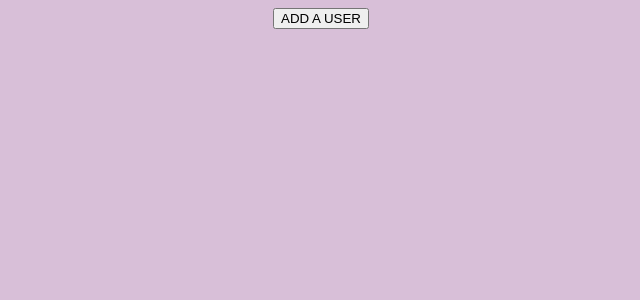
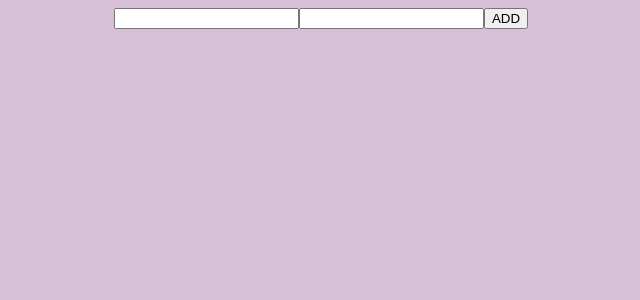
Before and after one commit to wishtack-training/wt-training-angular, an Angular app: page / in a window 1280 px wide. Shown: the top 300 px of the page, without its empty margins (319-959 px from the left). Built offline with nearby package versions, Linux system fonts and the light colour scheme.

Commit message:
Added `UserFormComponent`.

```diff
--- a/playground.ts
+++ b/playground.ts
@@ -26,7 +26,7 @@ person.sayHi();
 
 person.sayHiLater();
 
-class User {
+class Person {
     firstName: string;
     lastName: string;
     email: string;
--- a/src/app/app.module.ts
+++ b/src/app/app.module.ts
@@ -1,5 +1,6 @@
 import { BrowserModule } from '@angular/platform-browser';
 import { NgModule } from '@angular/core';
+import { FormsModule } from '@angular/forms';
 
 
 import { AppComponent } from './app.component';
@@ -18,7 +19,8 @@ import { UserFormComponent } from './user/user-form/user-form.component';
         UserFormComponent
     ],
     imports: [
-        BrowserModule
+        BrowserModule,
+        FormsModule
     ],
     bootstrap: [
         AppComponent
--- a/src/app/user/user-form/user-form.component.html
+++ b/src/app/user/user-form/user-form.component.html
@@ -1,3 +1,9 @@
-<p>
-  user-form works!
-</p>
+<form (ngSubmit)="submitUser()">
+
+    <input [(ngModel)]="user.firstName" name="firstName" type="text">
+
+    <input [(ngModel)]="user.lastName" name="lastName" type="text">
+
+    <button type="submit">ADD</button>
+
+</form>
--- a/src/app/user/user-form/user-form.component.ts
+++ b/src/app/user/user-form/user-form.component.ts
@@ -1,15 +1,26 @@
-import { Component, OnInit } from '@angular/core';
+import { Component, EventEmitter, OnInit, Output } from '@angular/core';
+import { User } from '../user';
 
 @Component({
-  selector: 'wt-user-form',
-  templateUrl: './user-form.component.html',
-  styleUrls: ['./user-form.component.css']
+    selector: 'wt-user-form',
+    templateUrl: './user-form.component.html',
+    styleUrls: ['./user-form.component.css']
 })
 export class UserFormComponent implements OnInit {
 
-  constructor() { }
+    @Output() onUserSubmit = new EventEmitter<User>();
 
-  ngOnInit() {
-  }
+    user = new User();
+
+    constructor() {
+    }
+
+    ngOnInit() {
+    }
+
+    submitUser() {
+        this.onUserSubmit.emit(this.user);
+        this.user = new User();
+    }
 
 }
--- a/src/app/user/user-list/user-list.component.html
+++ b/src/app/user/user-list/user-list.component.html
@@ -1,6 +1,4 @@
-<div>
-    <button (click)="addRandomUser()">ADD A USER</button>
-</div>
+<wt-user-form (onUserSubmit)="addUser($event)"></wt-user-form>
 
 <div *ngFor="let user of getUserList()">
 
--- a/src/app/user/user-list/user-list.component.ts
+++ b/src/app/user/user-list/user-list.component.ts
@@ -17,8 +17,8 @@ export class UserListComponent implements OnInit {
     ngOnInit() {
     }
 
-    addRandomUser() {
-        this._userStore.addUser(new User('Foo', 'BAR'));
+    addUser(user: User) {
+        this._userStore.addUser(user);
     }
 
     getUserList() {
```
